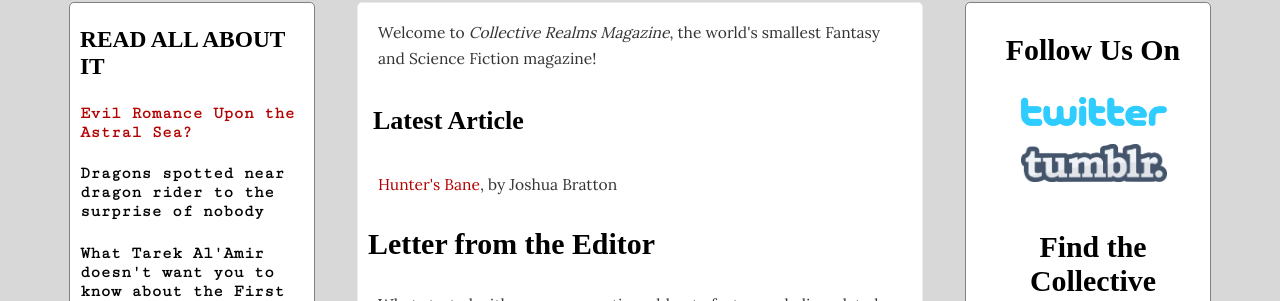
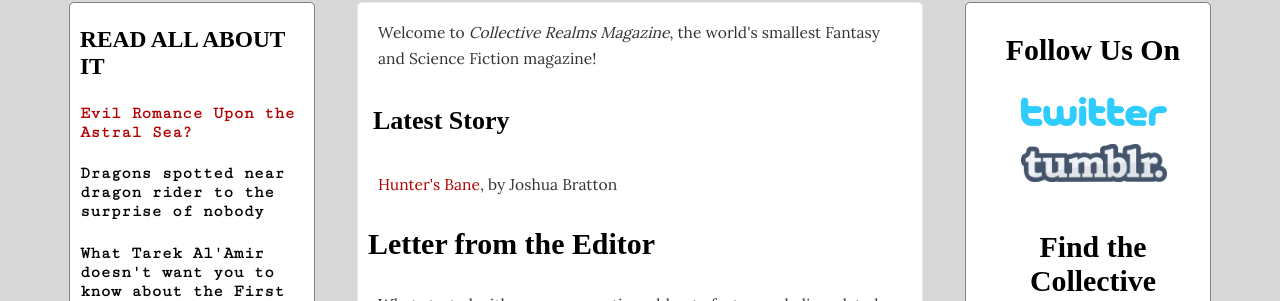
Before and after one commit to collectiverealms/collectiverealms, a Jekyll site: the page built from index.html, in a window 1280 px wide. Shown: the part 286-587 px from the top of the page. Built offline with Jekyll 4.4.1, drawn with Linux system fonts in a browser that asks for light colours; some web fonts are replaced; the list of posts is cut into pages by our own code; comment, search, counter and statistics services are not loaded.

Commit message:
Update index.html

```diff
--- a/index.html
+++ b/index.html
@@ -4,7 +4,7 @@ title: Home
 ---
 <div class="home">
     <p>Welcome to <i>Collective Realms Magazine</i>, the world's smallest Fantasy and Science Fiction magazine!</p>
-    <h4>Latest Article</h4>
+    <h4>Latest Story</h4>
     {% include latestpost.html %}
     <h3>Letter from the Editor</h3>
     <p>What started with one man creating a blog to feature paladin-related content in 2014, went on to become a thriving internet community known as the "We Are Adventurers Collective". Over the following few years, over a hundred people would go on to become official members of the community, with even more becoming members of "spin-off" blogs.</p>
```
